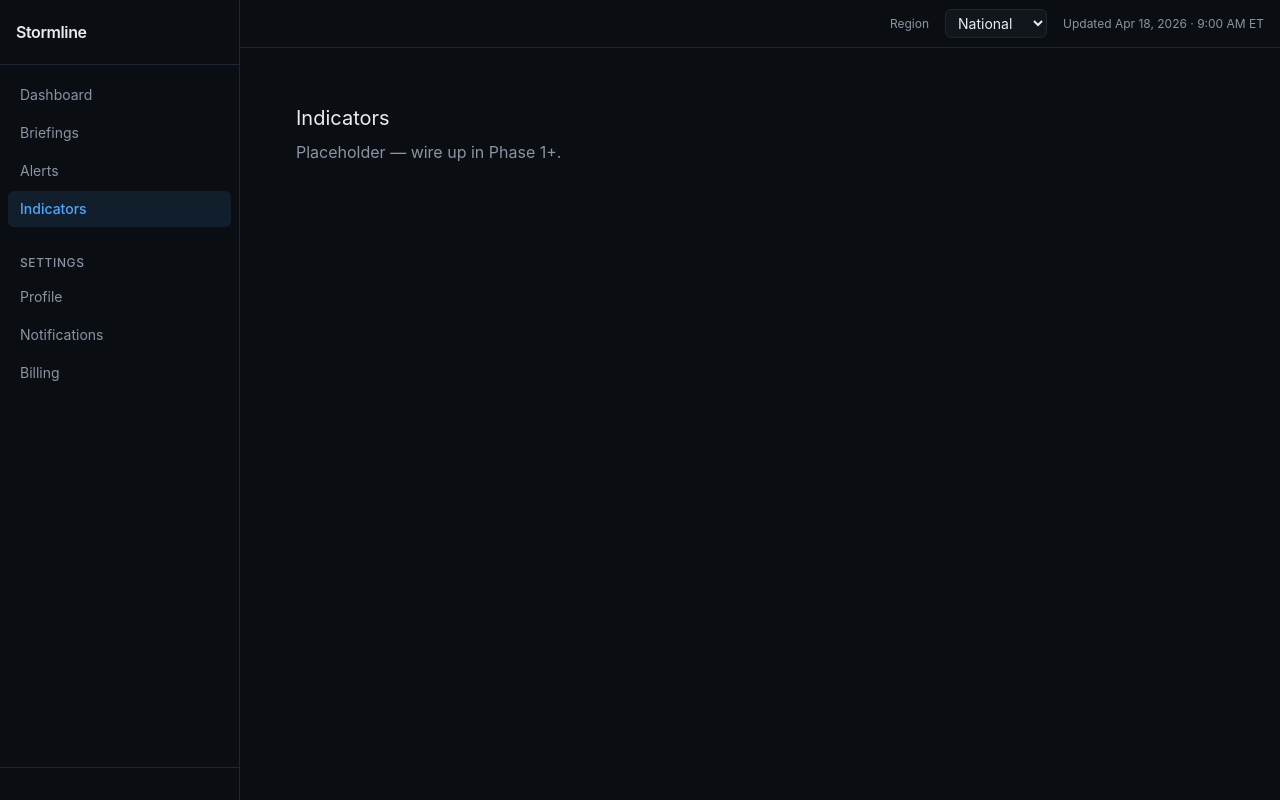
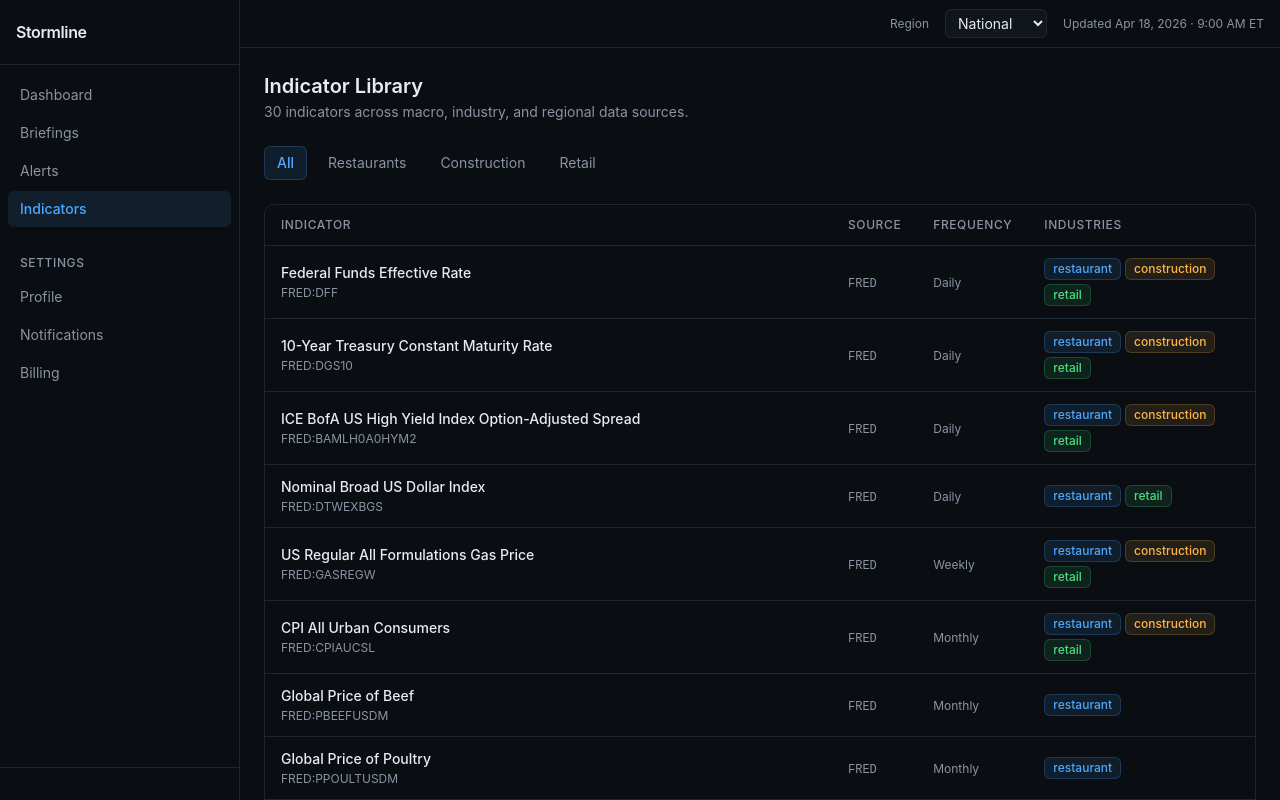
Before and after one commit to Dexterity-PA/Stormline, a Next.js app: page /app/indicators in a window 1280 px wide. Built offline with nearby package versions, Linux system fonts and the light colour scheme.

Commit message:
feat: indicator library page with live registry data

```diff
--- a/app/app/indicators/page.tsx
+++ b/app/app/indicators/page.tsx
@@ -1,8 +1,120 @@
-export default function Page() {
+import Link from 'next/link';
+import { Badge } from '@/components/ui/Badge';
+import { INDICATOR_REGISTRY } from '@/lib/indicators/registry';
+
+type FilterIndustry = 'all' | 'restaurant' | 'construction' | 'retail';
+
+const INDUSTRY_FILTER_OPTIONS: { value: FilterIndustry; label: string }[] = [
+  { value: 'all', label: 'All' },
+  { value: 'restaurant', label: 'Restaurants' },
+  { value: 'construction', label: 'Construction' },
+  { value: 'retail', label: 'Retail' },
+];
+
+interface PageProps {
+  searchParams: Promise<{ industry?: string }>;
+}
+
+export default async function IndicatorsPage({ searchParams }: PageProps) {
+  const params = await searchParams;
+  const filter = (params.industry ?? 'all') as FilterIndustry;
+
+  const filtered =
+    filter === 'all'
+      ? INDICATOR_REGISTRY
+      : INDICATOR_REGISTRY.filter((ind) =>
+          ind.industryTags.includes(filter as Exclude<FilterIndustry, 'all'>),
+        );
+
   return (
-    <main className="p-8">
-      <h1 className="text-xl font-display">Indicators</h1>
-      <p className="text-fg-muted mt-2">Placeholder — wire up in Phase 1+.</p>
-    </main>
+    <div>
+      <div className="mb-6">
+        <h1 className="text-xl font-display font-semibold text-fg">
+          Indicator Library
+        </h1>
+        <p className="text-sm text-fg-muted mt-0.5">
+          {INDICATOR_REGISTRY.length} indicators across macro, industry, and
+          regional data sources.
+        </p>
+      </div>
+
+      {/* Filter — link-based, no JS */}
+      <div className="flex items-center gap-2 mb-6 flex-wrap">
+        {INDUSTRY_FILTER_OPTIONS.map((opt) => (
+          <Link
+            key={opt.value}
+            href={opt.value === 'all' ? '/app/indicators' : `/app/indicators?industry=${opt.value}`}
+            className={`px-3 py-1.5 text-sm rounded-[var(--radius-sm)] transition-colors ${
+              filter === opt.value
+                ? 'bg-accent/10 text-accent font-medium border border-accent/20'
+                : 'text-fg-muted hover:text-fg hover:bg-bg-elev border border-transparent'
+            }`}
+          >
+            {opt.label}
+          </Link>
+        ))}
+      </div>
+
+      <div className="border border-border rounded-[var(--radius-md)] overflow-hidden">
+        <table className="w-full text-sm">
+          <thead>
+            <tr className="border-b border-border bg-bg">
+              <th className="text-left px-4 py-3 text-xs font-medium text-fg-muted uppercase tracking-wider">
+                Indicator
+              </th>
+              <th className="text-left px-4 py-3 text-xs font-medium text-fg-muted uppercase tracking-wider hidden sm:table-cell">
+                Source
+              </th>
+              <th className="text-left px-4 py-3 text-xs font-medium text-fg-muted uppercase tracking-wider hidden md:table-cell">
+                Frequency
+              </th>
+              <th className="text-left px-4 py-3 text-xs font-medium text-fg-muted uppercase tracking-wider">
+                Industries
+              </th>
+            </tr>
+          </thead>
+          <tbody className="divide-y divide-border">
+            {filtered.map((ind) => (
+              <tr
+                key={ind.code}
+                className="hover:bg-bg-elev transition-colors group"
+              >
+                <td className="px-4 py-3">
+                  <Link
+                    href={`/app/indicators/${encodeURIComponent(ind.code)}`}
+                    className="text-fg group-hover:text-accent transition-colors font-medium"
+                  >
+                    {ind.name}
+                  </Link>
+                  <p className="text-xs text-fg-muted mt-0.5">{ind.code}</p>
+                </td>
+                <td className="px-4 py-3 hidden sm:table-cell">
+                  <span className="text-fg-muted uppercase text-xs font-mono">
+                    {ind.source}
+                  </span>
+                </td>
+                <td className="px-4 py-3 hidden md:table-cell">
+                  <span className="text-fg-muted text-xs capitalize">
+                    {ind.frequency}
+                  </span>
+                </td>
+                <td className="px-4 py-3">
+                  <div className="flex gap-1 flex-wrap">
+                    {ind.industryTags.map((tag) => (
+                      <Badge key={tag} variant="industry" label={tag} />
+                    ))}
+                  </div>
+                </td>
+              </tr>
+            ))}
+          </tbody>
+        </table>
+      </div>
+
+      <p className="mt-6 text-xs text-fg-muted">
+        Data sourced from FRED (Federal Reserve), EIA, USDA, BLS, and NHC.
+        All indicators reflect publicly available data.
+      </p>
+    </div>
   );
 }
```
